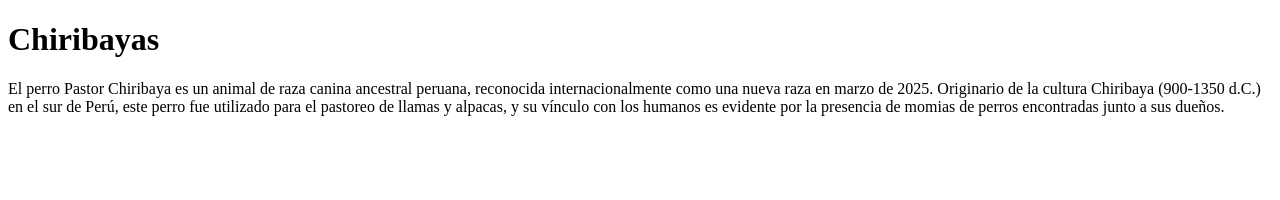
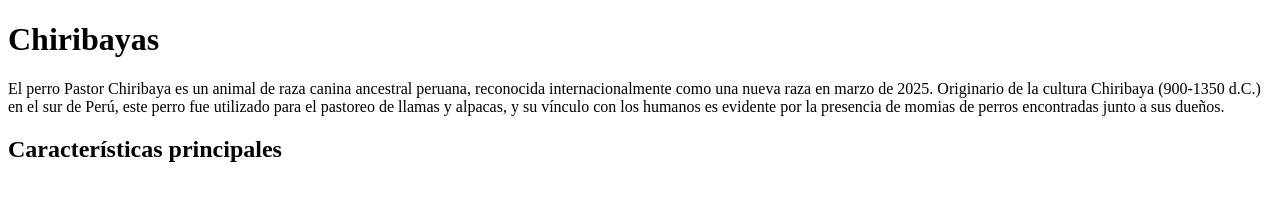
Before and after one commit to PiCab-LP/Chiribaya, a plain HTML site: page index.html in a window 1280 px wide. Drawn offline with Linux system fonts and the light colour scheme.

Commit message:
Caracteristicas commit

```diff
--- a/index.html
+++ b/index.html
@@ -9,6 +9,8 @@
 <body>
     <h1>Chiribayas</h1>
     <p>El perro Pastor Chiribaya es un animal de raza canina ancestral peruana, reconocida internacionalmente como una nueva raza en marzo de 2025. Originario de la cultura Chiribaya (900-1350 d.C.) en el sur de Perú, este perro fue utilizado para el pastoreo de llamas y alpacas, y su vínculo con los humanos es evidente por la presencia de momias de perros encontradas junto a sus dueños.</p>
+
+    <h2>Características principales</h2>
 </body>
 
 </html>
```
